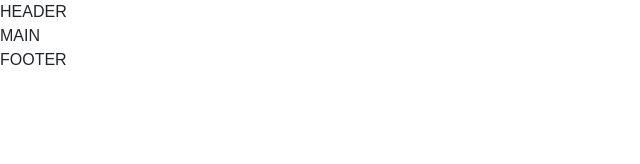
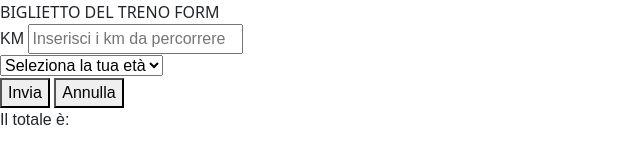
Before and after one commit to Michela30/Biglietto-del-treno-generator, a plain HTML site: page index.html in a window 1280 px wide. Shown: the whole page, without its empty margins (0-640 px from the left). Drawn offline with nearby package versions, Linux system fonts and the light colour scheme.

Commit message:
calcoli effettuati

```diff
--- a/index.html
+++ b/index.html
@@ -18,22 +18,39 @@
     </head>
 <body>
 
-    <header>
-        HEADER
+    BIGLIETTO DEL TRENO FORM
 
-    </header>
+    <form action="">
 
+         <div>
+            <label for="">
+                KM
+            </label>
+            <input name="km" id="km" type="text" placeholder="Inserisci i km da percorrere">
+        </div>
 
-    <main>
-        MAIN
+        <div>
+            <select name="age" id="age" class="my-select">
+                <option value="0">Seleziona la tua età</option>
+                <option value="minorenne">Minorenne</option>
+                <option value="maggiorenne">Maggiorenne</option>
+                <option value="over">Over 65</option>
+            </select>
+        </div>
 
-    </main>
+        <div>
+            <button id="my-button" type="button">
+                Invia
+            </button>
+            <button type="reset">
+                Annulla
+            </button>
+        </div>
 
-
-    <footer>
-        FOOTER
-
-    </footer>
+        <div>
+            <span class="price-area"> Il totale è: </span>
+        </div>
+    </form>
 
 
 
--- a/js/script.js
+++ b/js/script.js
@@ -14,6 +14,42 @@ problema: Calcolo del prezzo del biglietto del treno
 6) SE l'utente è over 65
     ALLORA si applica sconto del 40%
 7) Indicare prezzo finale in pagina con la somma dei km ed età (con i possibili sconti)
-8)
 
 */
+
+
+// Creare button che verrà utilizzato per sottoscrivere il form
+const myButton = document.getElementById('my-button');
+
+myButton.addEventListener('click',
+function(){
+
+        // Chiedere all'utente quanti km vuole percorrere come input
+
+        let km = document.getElementById("km").value;
+
+        // Chiedere all'utente l'età come input
+
+        let age = document.getElementById("age").value;
+
+        const priceperKm = 0.21;
+        let price = (priceperKm * km);
+        let discount = 0;
+
+
+        // SE l'utente è minorenne o over
+
+            if(age == 'minorenne'){
+                discount = (price * 0.2);
+
+            }else if(age == 'over'){
+                discount = (price * 0.4);
+
+            }
+            //qui ci sarà la somma per fare il prezzo
+
+            price = ((priceperKm * km) - discount);
+            console.log ('price', price, typeof price)
+
+}
+);
```
